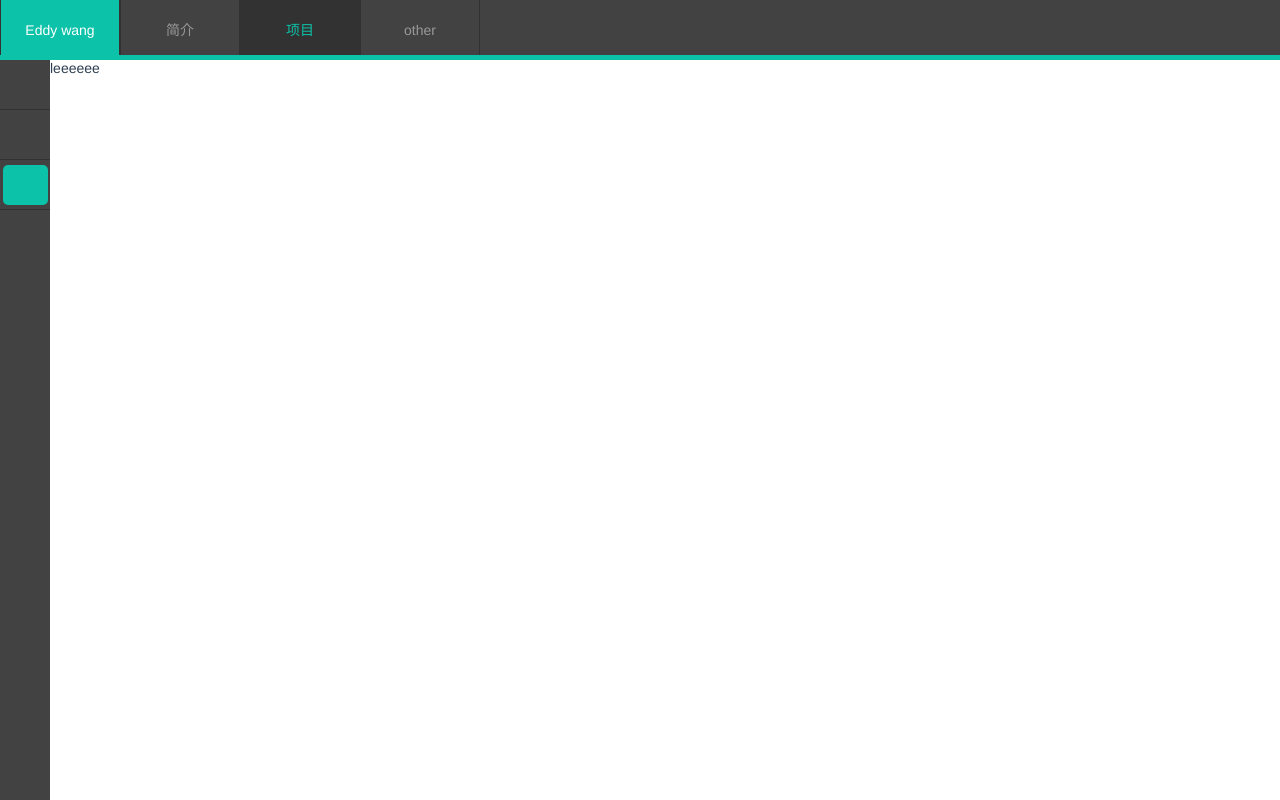
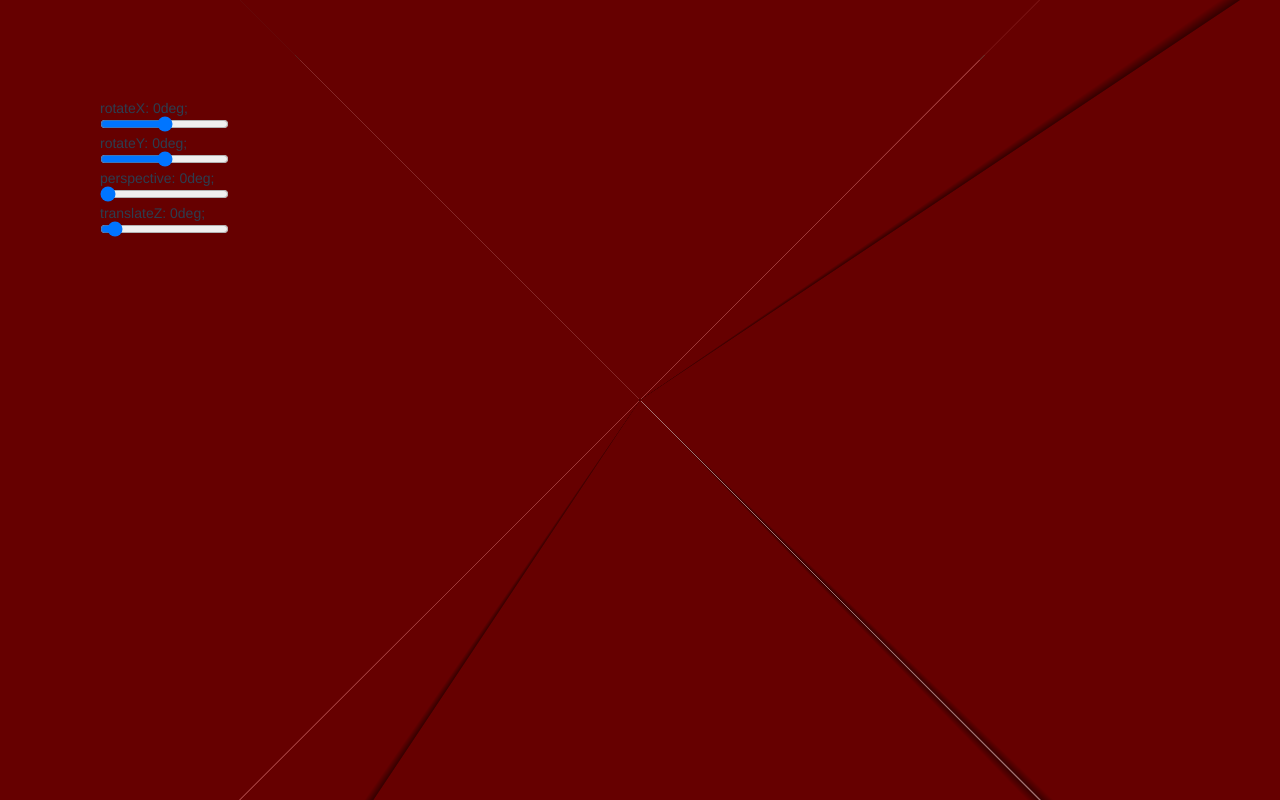
Before and after one commit to w5240/vue, a Vue app: page /production/lee in a window 1280 px wide. Built offline with nearby package versions, Linux system fonts and the light colour scheme; a web font is replaced by a local one.

Commit message:
页面编写

```diff
--- a/src/components/production/css3D/css3D.vue
+++ b/src/components/production/css3D/css3D.vue
@@ -27,6 +27,22 @@
                          v-model="rotateZ"/>
                </label>
                <br>
+               <label for="">
+                  translateZ: <span style="color:#0cc2a9">{{translateZ}}deg</span>; <br>
+                  <input type="range" min="-200" max="200"
+                         v-model="translateZ"/>
+               </label>
+            </div>
+         </div>
+         <div class="output">
+            <div class="box-container">
+               <div class="box" :style="{
+                  transform: `perspective(${perspective}px) rotateX(${rotateX}deg) rotateY(${rotateY}deg) rotateZ(${rotateZ}deg) translateZ(${translateZ}px)`,
+                  transformOrigin: `${transformOriginX} ${transformOriginY}`
+               }">EDDY</div>
+            </div>
+         </div>
+         <div class="origin">
             <label for="">
                transform-origin:<span>{{transformOriginX }} {{transformOriginY}}</span>; <br>
                <div class="transform-origin-radio-buttons">
@@ -72,15 +88,7 @@
                </div>
 
             </label>
-            </div>
-         </div>
-         <div class="output">
-            <div class="box-container">
-               <div class="box" :style="{
-                  transform: `perspective(${perspective}px) rotateX(${rotateX}deg) rotateY(${rotateY}deg) rotateZ(${rotateZ}deg)`,
-                  transformOrigin:`${transformOriginX} ${transformOriginY}`
-               }"></div>
-            </div>
+
          </div>
       </div>
    </div>
@@ -95,7 +103,8 @@
             rotateY: 0,
             rotateZ: 0,
             transformOriginX: "center",
-            transformOriginY: "center"
+            transformOriginY: "center",
+            translateZ:0,
          }
       },
       beforeCreate(){
@@ -111,18 +120,15 @@
 <style lang="scss">
    @import '../../../common/scss/index.scss';
    .show {
-      margin:50px 0 0 200px;
+      margin:50px 0 0 100px;
       white-space: nowrap;
       .settings{
          width:300px;
          float: left;
 
          label {
+
             input[type="range"]{
-               display: inline-block;
-               margin-top: 5px;
-            }
-            input[type="radio"] {
                display: inline-block;
                margin-top: 5px;
             }
@@ -134,6 +140,35 @@
                color:$green;
             }
          }
+
+
+      }
+      .output{
+         float: left;
+         margin-right:100px;
+
+         .box-container {
+            padding: 50px;
+            border: 1px solid $selBgc;
+            .box {
+               width: 150px;
+               height: 150px;
+               background: $bgc;
+               color:white;
+               text-align:center;
+               line-height: 150px;
+            }
+         }
+
+      }
+      .origin{
+         float: left;
+
+         input[type="radio"] {
+            display: inline-block;
+            margin-top: 5px;
+         }
+
          .transform-origin-radio-buttons {
             display: flex;
             align-items: center;
@@ -143,20 +178,9 @@
             }
          }
 
+         span{
+            color:$green;
          }
-      .output{
-         float: left;
-
-         .box-container {
-            padding: 50px;
-            border: 1px solid $selBgc;
-            .box {
-               width: 150px;
-               height: 150px;
-               background: $bgc;
-            }
-         }
-
       }
    }
 
--- a/src/components/production/lee/lee.vue
+++ b/src/components/production/lee/lee.vue
@@ -1,5 +1,165 @@
 <template>
-    <div>
-        leeeeee
-    </div>
+   <div class="threeD">
+      <div class='father' :style="`transform:perspective(${perspective}px) translateZ(${translateZ}px) rotateX(${rotateX}deg) rotateY(${rotateY}deg);`">
+         <div class="cube1 cube"></div>
+         <div class="cube2 cube"></div>
+         <div class="cube3 cube"></div>
+         <div class="cube4 cube"></div>
+         <div class="cube5 cube"></div>
+         <div class="cube6 cube"></div>
+
+         <div class="cube7 cubeS"></div>
+         <div class="cube8 cubeS"></div>
+         <div class="cube9 cubeS"></div>
+         <div class="cube10 cubeS"></div>
+         <div class="cube11 cubeS"></div>
+         <div class="cube12 cubeS"></div>
+
+         <!--<div class="san san1"></div>-->
+         <!--<div class="san san2"></div>-->
+         <!--<div class="san san3"></div>-->
+      </div>
+
+      <div class="setting">
+         <label for="">
+            rotateX: <span>{{rotateX}}deg</span>; <br>
+            <input type="range" min="-180" max="180"
+                   v-model="rotateX"/>
+         </label>
+         <br>
+         <label for="">
+            rotateY: <span>{{rotateY}}deg</span>; <br>
+            <input type="range" min="-180" max="180"
+                   v-model="rotateY"/>
+         </label><br>
+         <label for="">
+            perspective: <span>{{perspective}}deg</span>; <br>
+            <input type="range" min="0" max="1000"
+                   v-model="perspective"/>
+         </label><br>
+         <label for="">
+            translateZ: <span>{{translateZ}}deg</span>; <br>
+            <input type="range" min="-100" max="1500"
+                   v-model="translateZ"/>
+         </label>
+      </div>
+   </div>
 </template>
+<script type="text/babel">
+   export default {
+      name: 'app',
+      data(){
+         return{
+//            rotateX: -20.5,
+            rotateX: 0,
+            rotateY: 0,
+//            rotateY: 69,
+            perspective:0,
+            translateZ:0
+         }
+      },
+      beforeCreate(){
+      },
+      mounted (){
+
+      },
+      methods: {
+
+      }
+   }
+</script>
+<style lang="scss">
+   @import '../../../common/scss/index.scss';
+
+   .father{
+      height: 200px;
+      width: 200px;
+      float:left;
+      transform-style:preserve-3d;
+      position: fixed;
+      top:50%;
+      left:50%;
+      margin-top:-100px;
+      margin-left:-100px;
+
+
+      .cube{
+         position: absolute;
+         height: 200px;
+         width: 200px;
+         /*opacity: 0.4;*/
+         /*background:radial-gradient(transparent 30%,rgba(0,0,0,.5) 100%);*/
+         background:black;
+         top:0;
+         left:0;
+      }
+      .cube1{
+         transform: rotateY(90deg) translateZ(100px);
+      }
+      .cube2{
+         transform: rotateY(90deg) translateZ(-100px);
+      }
+      .cube3{
+         transform: rotateX(90deg) translateZ(100px);
+      }
+      .cube4{
+         transform: rotateX(90deg) translateZ(-100px);
+      }
+      .cube5{
+         transform: rotateZ(90deg) translateZ(100px);
+      }
+      .cube6{
+         transform: rotateZ(90deg) translateZ(-100px);
+      }
+
+      .cubeS{
+         position: absolute;
+         height: 25px;
+         width: 25px;
+         opacity: 0.4;
+         /*background: radial-gradient(transparent 30%, rgba(0, 0, 0, .5) 100%);*/
+         background:red;
+         top: 90px;
+         left: 90px;
+         &.cube7{
+            transform: rotateY(90deg) translateZ(12.5px);
+         }
+         &.cube8{
+            transform: rotateY(90deg) translateZ(-12.5px);
+         }
+         &.cube9{
+            transform: rotateX(90deg) translateZ(12.5px);
+         }
+         &.cube10{
+            transform: rotateX(90deg) translateZ(-12.5px);
+         }
+         &.cube11{
+            transform: rotateZ(90deg) translateZ(12.5px);
+         }
+         &.cube12{
+            transform: rotateZ(90deg) translateZ(-12.5px);
+         }
+      }
+
+
+      /*.san{*/
+         /*position: absolute;*/
+         /*width: 0;*/
+         /*height: 0;*/
+         /*border-left: 50px solid transparent;*/
+         /*border-right: 50px solid transparent;*/
+         /*border-bottom: 100px solid rgba(0,0,0,0.1);*/
+         /*opacity: 0.4;*/
+         /*background:radial-gradient(transparent 30%,rgba(0,0,0,.5) 100%);*/
+         /*!*background:black;*!*/
+         /*top:0;*/
+         /*left:0;*/
+      /*}*/
+   }
+   .setting{
+      position: fixed;
+      left:100px;
+      top:100px;
+   }
+
+</style>
--- a/src/components/production/production.vue
+++ b/src/components/production/production.vue
@@ -56,7 +56,9 @@
                padding-top: 5px;
                border-bottom: 1px solid $selBgc;
                cursor:pointer;
-
+                  &:first-child{
+                     cursor:default;
+                  }
                .bgc{
                   height:40px;
                   width:90%;
```
Lines whose indentation alone changed are shown as unchanged.
